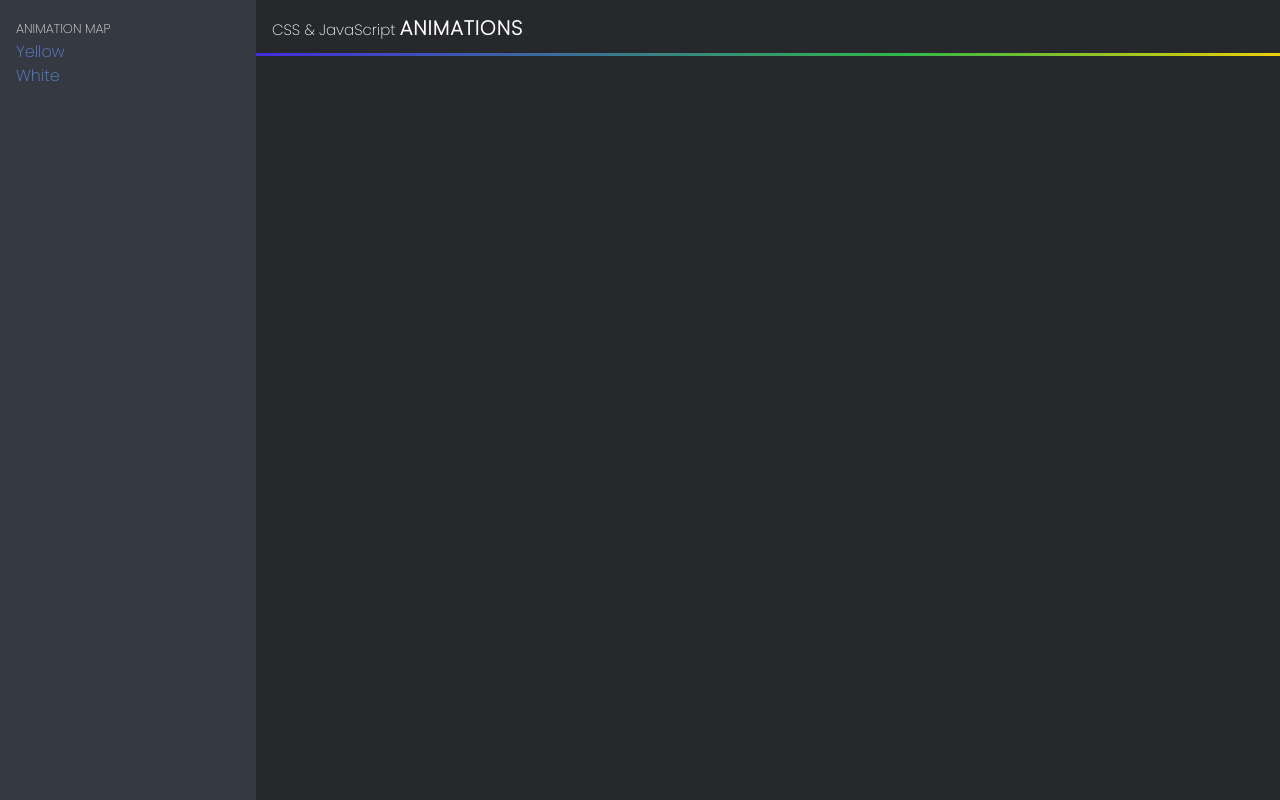
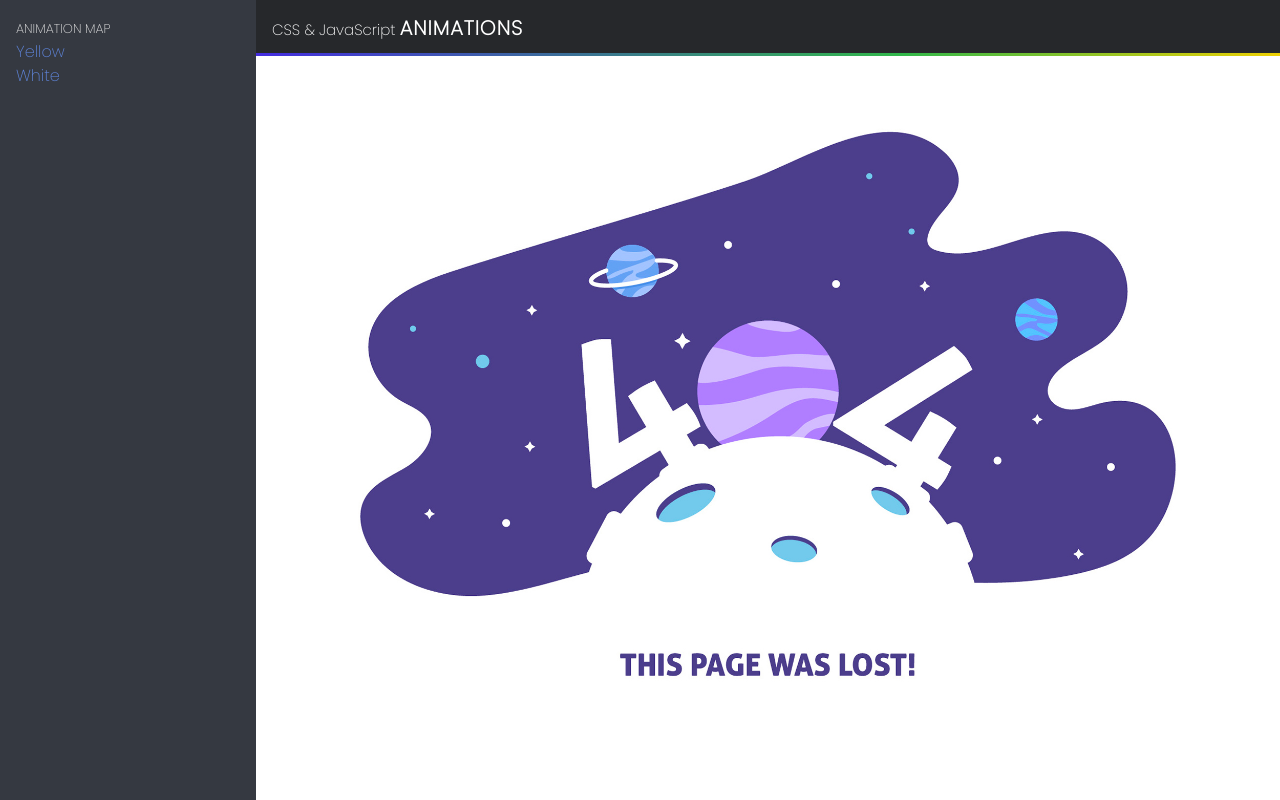
Before and after one commit to caomei1806/css-js-animations, a React (Create React App) app: page / in a window 1280 px wide. Built offline with nearby package versions, Linux system fonts and the light colour scheme.

Commit message:
PageNotFound404 added :heavy_plus_sign:  :negative_squared_cross_mark:

```diff
--- a/src/App.scss
+++ b/src/App.scss
@@ -56,7 +56,8 @@
 			}
 		}
 		.yellow-screen,
-		.white-screen {
+		.white-screen,
+		.page-not-found {
 			width: 100%;
 			height: calc(100% - 56px);
 		}
@@ -104,6 +105,11 @@
 		.white-screen {
 			background-color: #e3e3e3;
 		}
+		.page-not-found {
+			background-image: url("./assets/images/220876-P1KQR8-846.jpg");
+			background-size: cover;
+			background-position: 0% 40%;
+		}
 	}
 }
 @keyframes slideIn {
--- a/src/App.tsx
+++ b/src/App.tsx
@@ -5,6 +5,7 @@ import { Navigation } from "./componenets/Navigation";
 import { BrowserRouter as Router, Switch, Route } from "react-router-dom";
 import { Yellow } from "./componenets/Yellow";
 import { White } from "./componenets/White";
+import { PageNotFound404 } from "./componenets/PageNotFound404";
 
 function App() {
   return (
@@ -20,6 +21,7 @@ function App() {
             <Route path="/white">
               <White />
             </Route>
+            <Route component={PageNotFound404} exact></Route>
           </Switch>
         </div>
       </div>
--- /dev/null
+++ b/src/componenets/PageNotFound404.tsx
@@ -0,0 +1,5 @@
+import React from "react";
+
+export const PageNotFound404 = () => {
+  return <div className="page-not-found"></div>;
+};
```
Also changed, not shown: src/assets/images/220876-P1KQR8-846.jpg (added), src/assets/images/2662782.jpg (added).
